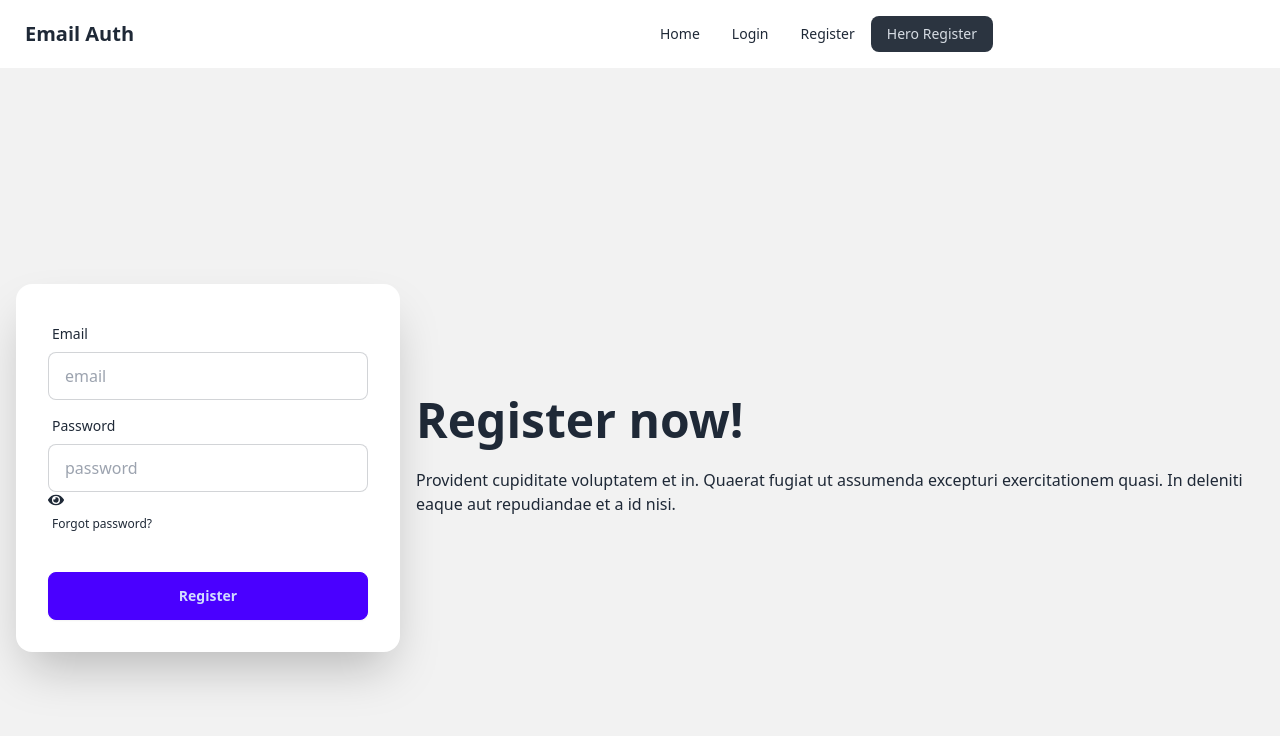
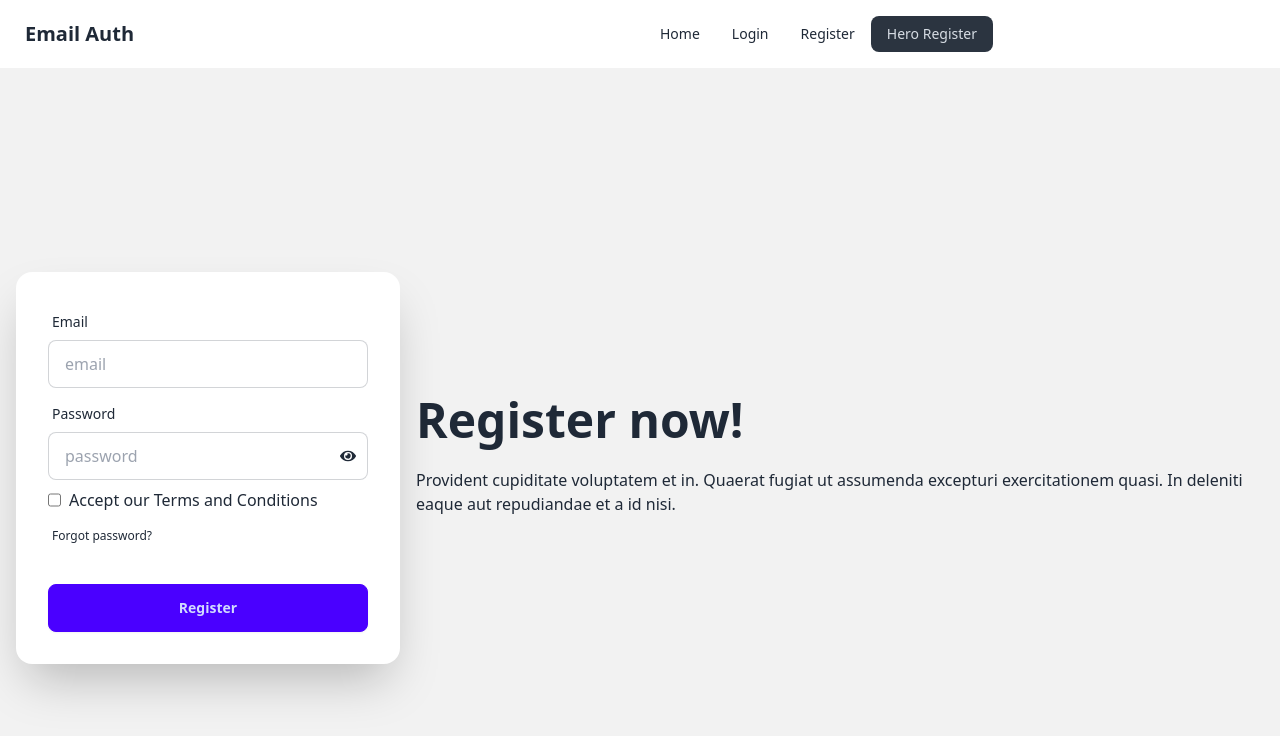
Before and after one commit to sowmik-sec/user-email-password-auth, a React (Vite) app: page /heroRegister in a window 1280 px wide. Shown: the top 736 px of the page. Built offline with nearby package versions, Linux system fonts and the light colour scheme.

Commit message:
password validation. accept terms and condition

```diff
--- a/src/components/HeroRegister/HeroRegister.jsx
+++ b/src/components/HeroRegister/HeroRegister.jsx
@@ -8,17 +8,23 @@ function HeroRegister() {
   const [registerError, setRegisterError] = useState(null);
   const [successMessage, setSuccessMessage] = useState("");
   const [showPassword, setShowPassword] = useState(false);
+
   const handleRegister = (e) => {
     e.preventDefault();
     const email = e.target.email.value;
     const password = e.target.password.value;
-    console.log(email, password);
+    const accepted = e.target.terms.checked;
+    console.log(email, password, accepted);
     setRegisterError("");
     setSuccessMessage("");
+    if (!accepted) {
+      return;
+    }
     if (password.length < 6) {
       setRegisterError("Password must be 6 characters or long");
       return;
-    } else if (!/[A-Z]/.test(password)) {
+    }
+    if (!/[A-Z]/.test(password)) {
       setRegisterError("Password should have at least 1 upper case character");
       return;
     }
@@ -62,16 +68,27 @@ function HeroRegister() {
               <label className="label">
                 <span className="label-text">Password</span>
               </label>
+              <div className="relative">
                 <input
                   type={`${!showPassword ? "password" : "text"}`}
                   placeholder="password"
                   name="password"
-                className="input input-bordered"
+                  className="input input-bordered w-full"
                   required
                 />
-              <span onClick={() => setShowPassword(!showPassword)}>
+                <span
+                  className="absolute right-3 top-4"
+                  onClick={() => setShowPassword(!showPassword)}
+                >
                   {showPassword ? <FaEyeSlash /> : <FaEye />}
                 </span>
+              </div>
+              <div className="flex my-2">
+                <input type="checkbox" name="terms" id="terms" />
+                <label className="ml-2" htmlFor="terms">
+                  Accept our <a href="">Terms and Conditions</a>
+                </label>
+              </div>
               <label className="label">
                 <a href="#" className="label-text-alt link link-hover">
                   Forgot password?
```
Lines whose indentation alone changed are shown as unchanged.
